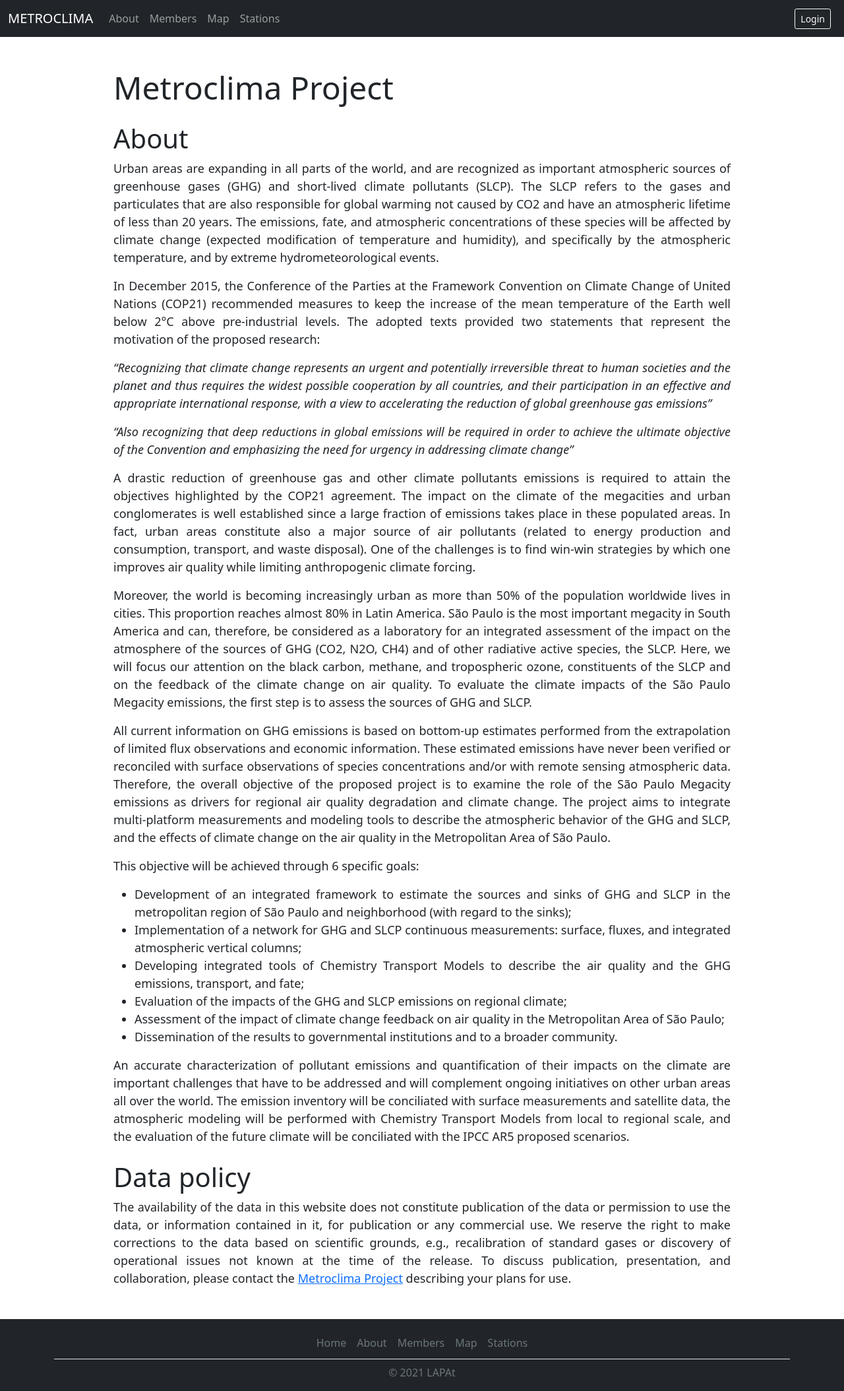
After one commit to lapat-iag-usp/metroclima-masp, a Django app: page /about/ in a window 1280 px wide. The commit adds this page. Shown: the whole page at 66% size. Run offline with Django 3.2, Linux system fonts and the light colour scheme.

Commit message:
Add about page

```diff
--- a/metroclima/metroclima/urls.py
+++ b/metroclima/metroclima/urls.py
@@ -22,4 +22,5 @@ urlpatterns = [
     path('admin/', admin.site.urls),
     path('', views.maintenance_page),
     path('home/', views.HomeView.as_view(), name='home'),
+    path('about/', views.AboutView.as_view(), name='about'),
 ]
--- a/metroclima/metroclima/views.py
+++ b/metroclima/metroclima/views.py
@@ -9,3 +9,7 @@ def maintenance_page(request):
 
 class HomeView(TemplateView):
     template_name = 'home.html'
+
+
+class AboutView(TemplateView):
+    template_name = 'about.html'
--- /dev/null
+++ b/metroclima/templates/about.html
@@ -0,0 +1,129 @@
+{% extends 'base.html' %}
+{% load static %}
+
+{% block content %}
+
+<div class="container col-sm-9">
+    <h2 class="display-5 mt-5">Metroclima Project</h2>
+
+    <h3 class="display-6 mt-4">About</h3>
+
+    <div class="lead" style="text-align:justify; font-size:18px">
+    <p>
+        Urban areas are expanding in all parts of the world, and are recognized as important
+        atmospheric sources of greenhouse gases (GHG) and short-lived climate pollutants
+        (SLCP). The SLCP refers to the gases and particulates that are also responsible for
+        global warming not caused by CO2 and have an atmospheric lifetime of less than
+        20 years. The emissions, fate, and atmospheric concentrations of these species will be
+        affected by climate change (expected modification of temperature and humidity),
+        and specifically by the atmospheric temperature, and by extreme hydrometeorological
+        events.
+    </p>
+    <p>
+        In December 2015, the Conference of the Parties at the Framework Convention on
+        Climate Change of United Nations (COP21) recommended measures to keep the
+        increase of the mean temperature of the Earth well below 2°C above pre-industrial
+        levels. The adopted texts provided two statements that represent the motivation of the
+        proposed research:
+    </p>
+    <p><i>
+        “Recognizing that climate change represents an urgent and potentially irreversible
+        threat to human societies and the planet and thus requires the widest possible
+        cooperation by all countries, and their participation in an effective and appropriate
+        international response, with a view to accelerating the reduction of global greenhouse
+        gas emissions”
+    </i></p>
+    <p><i>
+        “Also recognizing that deep reductions in global emissions will be required in order to
+        achieve the ultimate objective of the Convention and emphasizing the need for urgency
+        in addressing climate change”
+    </i></p>
+    <p>
+        A drastic reduction of greenhouse gas and other climate pollutants emissions is required
+        to attain the objectives highlighted by the COP21 agreement. The impact on the climate of
+        the megacities and urban conglomerates is well established since a large fraction of
+        emissions takes place in these populated areas. In fact, urban areas constitute also a
+        major source of air pollutants (related to energy production and consumption, transport,
+        and waste disposal). One of the challenges is to find win-win strategies by which one
+        improves air quality while limiting anthropogenic climate forcing.
+    </p>
+    <p>
+        Moreover, the world is becoming increasingly urban as more than 50% of the
+        population worldwide lives in cities. This proportion reaches almost 80% in Latin
+        America. São Paulo is the most important megacity in South America and can,
+        therefore, be considered as a laboratory for an integrated assessment of
+        the impact on the atmosphere of the sources of GHG (CO2, N2O, CH4) and of other
+        radiative active species, the SLCP. Here, we will focus our attention on the black
+        carbon, methane, and tropospheric ozone, constituents of the SLCP and on the feedback
+        of the climate change on air quality. To evaluate the climate impacts of the São Paulo
+        Megacity emissions, the first step is to assess the sources of GHG and SLCP.
+    </p>
+    <p>
+        All current information on GHG emissions is based on bottom-up estimates performed
+        from the extrapolation of limited flux observations and economic information. These
+        estimated emissions have never been verified or reconciled with surface observations of
+        species concentrations and/or with remote sensing atmospheric data. Therefore,
+        the overall objective of the proposed project is to examine the role of the São Paulo
+        Megacity emissions as drivers for regional air quality degradation and climate
+        change. The project aims to integrate multi-platform measurements and modeling tools
+        to describe the atmospheric behavior of the GHG and SLCP, and the effects of climate
+        change on the air quality in the Metropolitan Area of São Paulo.
+    </p>
+    <p>
+        This objective will be achieved through 6 specific goals:
+    </p>
+    <p>
+        <ul>
+            <li>
+                Development of an integrated framework to estimate the sources and sinks of GHG
+                and SLCP in the metropolitan region of São Paulo and neighborhood (with regard to the
+                sinks);
+            </li>
+            <li>
+                Implementation of a network for GHG and SLCP continuous measurements:
+                surface, fluxes, and integrated atmospheric vertical columns;
+            </li>
+            <li>
+                Developing integrated tools of Chemistry Transport Models to describe the air
+                quality and the GHG emissions, transport, and fate;
+            </li>
+            <li>
+                Evaluation of the impacts of the GHG and SLCP emissions on regional climate;
+            </li>
+            <li>
+                Assessment of the impact of climate change feedback on air quality in the
+                Metropolitan Area of São Paulo;
+            </li>
+            <li>
+                Dissemination of the results to governmental institutions and to a broader community.
+            </li>
+        </ul>
+    </p>
+    <p>
+        An accurate characterization of pollutant emissions and quantification of their
+        impacts on the climate are important challenges that have to be addressed and will
+        complement ongoing initiatives on other urban areas all over the world. The emission
+        inventory will be conciliated with surface measurements and satellite data, the
+        atmospheric modeling will be performed with Chemistry Transport Models from local
+        to regional scale, and the evaluation of the future climate will be conciliated with the
+        IPCC AR5 proposed scenarios.
+    </p>
+</div>
+
+    <h3 class="display-6 mt-4">Data policy</h3>
+
+    <div class="lead mb-5" style="text-align:justify; font-size:18px">
+    <p>
+        The availability of the data in this website does not constitute publication of the data
+        or permission to use the data, or information contained in it, for publication or any
+        commercial use. We reserve the right to make corrections to the data based on scientific
+        grounds, e.g., recalibration of standard gases or discovery of operational issues not
+        known at the time of the release. To discuss publication, presentation, and collaboration,
+        please contact the <a href="mailto:marcia.marques@alumni.usp.br">Metroclima Project</a>
+        describing your plans for use.
+    </p>
+</div>
+
+</div>
+
+{% endblock %}
--- a/metroclima/templates/footer.html
+++ b/metroclima/templates/footer.html
@@ -3,7 +3,7 @@
   <div class="container">
     <ul class="nav justify-content-center border-bottom pb-1 mb-2">
       <li class="nav-item"><a href="{% url 'home' %}" class="nav-link px-2 text-muted">Home</a></li>
-      <li class="nav-item"><a href="#" class="nav-link px-2 text-muted">About</a></li>
+      <li class="nav-item"><a href="{% url 'about' %}" class="nav-link px-2 text-muted">About</a></li>
       <li class="nav-item"><a href="#" class="nav-link px-2 text-muted">Members</a></li>
       <li class="nav-item"><a href="#" class="nav-link px-2 text-muted">Map</a></li>
       <li class="nav-item"><a href="#" class="nav-link px-2 text-muted">Stations</a></li>
--- a/metroclima/templates/navbar.html
+++ b/metroclima/templates/navbar.html
@@ -1,4 +1,4 @@
-<nav class="navbar navbar-expand-lg fixed-top navbar-dark bg-dark">
+<nav class="navbar navbar-expand-lg static-top navbar-dark bg-dark">
   <div class="container-fluid">
     <a class="navbar-brand" href="{% url 'home' %}">METROCLIMA</a>
     <button class="navbar-toggler" type="button" data-bs-toggle="collapse" data-bs-target="#navbarTogglerDemo02"
@@ -8,7 +8,7 @@
     <div class="collapse navbar-collapse" id="navbarTogglerDemo02">
       <ul class="navbar-nav me-auto mb-2 mb-lg-0">
         <li class="nav-item">
-          <a class="nav-link" href="#">About</a>
+          <a class="nav-link" href="{% url 'about' %}">About</a>
         </li>
         <li class="nav-item">
           <a class="nav-link" href="#">Members</a>
```
